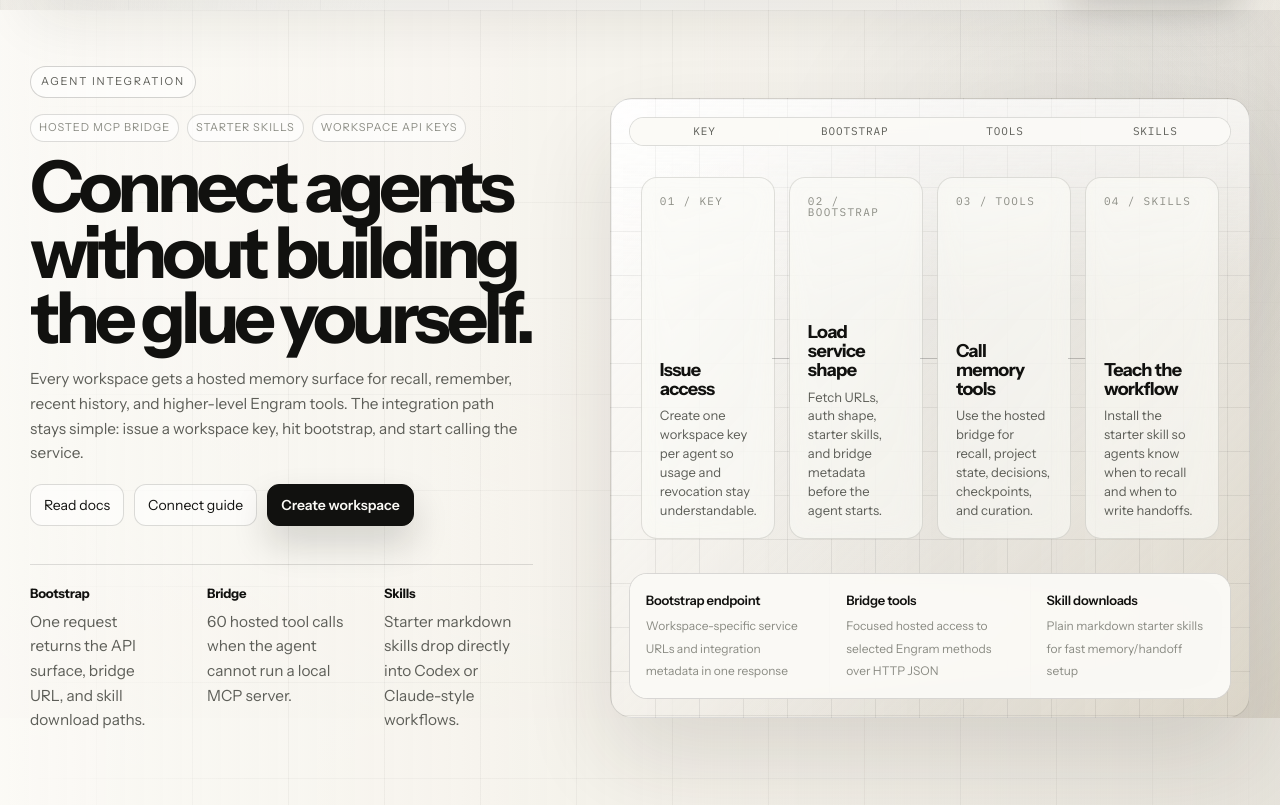
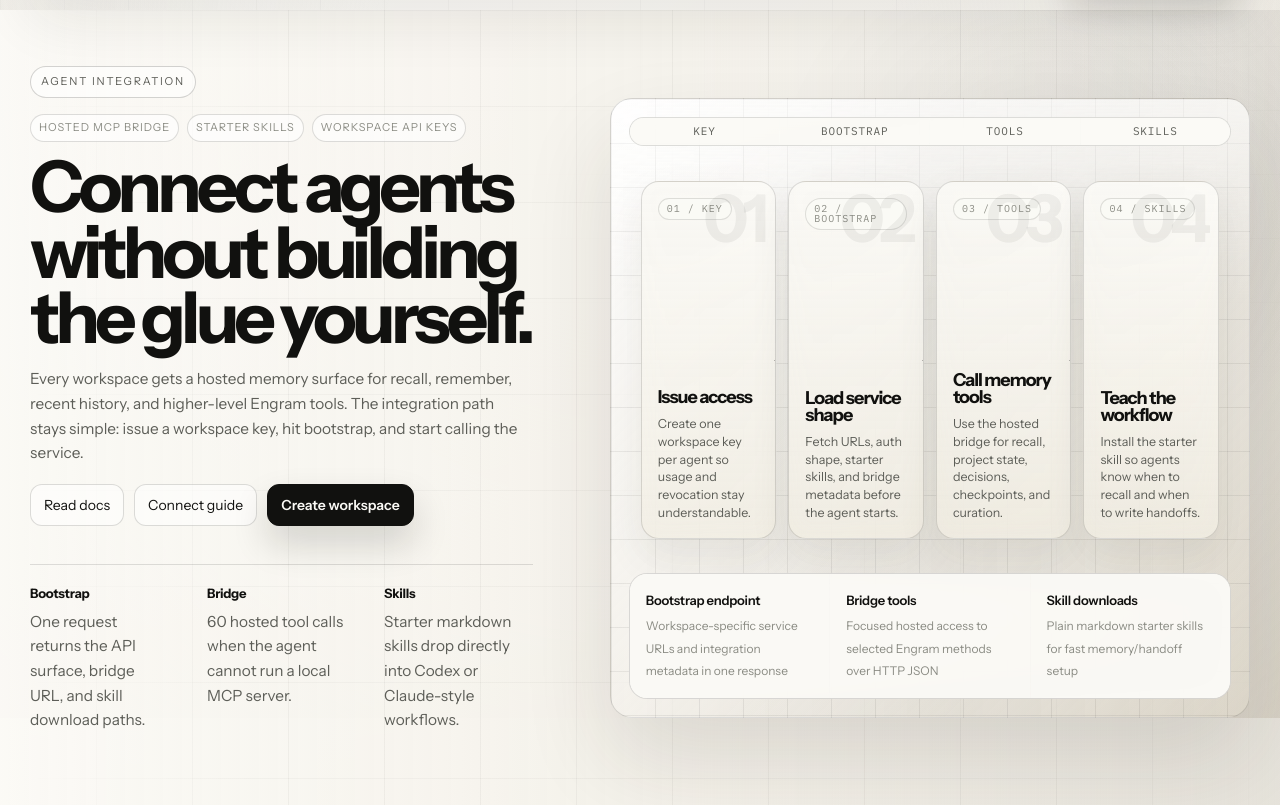
Before and after one commit to raya-ac/engram-cloud, a FastAPI app: page /agents in a window 1280 px wide. Shown: the part 82-887 px from the top of the page. Run offline with FastAPI, Linux system fonts and the light colour scheme; parts of the project's set-up code (start-up, migrations or seed data) failed here and were passed over; some libraries are stand-ins or nearby versions.

Commit message:
Polish hero flow cards

```diff
--- a/app/templates/base.html
+++ b/app/templates/base.html
@@ -298,12 +298,13 @@
     }
     .hero-flow {
       position: absolute;
-      inset: 78px 30px 178px;
+      inset: 82px 30px 178px;
       z-index: 1;
       display: grid;
       grid-template-columns: repeat(4, minmax(0, 1fr));
-      gap: 14px;
+      gap: 12px;
       align-items: stretch;
+      counter-reset: flow;
     }
     .flow-card {
       position: relative;
@@ -311,40 +312,69 @@
       flex-direction: column;
       justify-content: space-between;
       min-height: 100%;
-      padding: 18px;
-      border: 1px solid rgba(17,17,15,0.12);
-      border-radius: 16px;
-      background: rgba(251,250,246,0.64);
+      padding: 16px;
+      overflow: hidden;
+      border: 1px solid rgba(17,17,15,0.14);
+      border-radius: 18px;
+      background:
+        linear-gradient(180deg, rgba(251,250,246,0.94), rgba(241,237,226,0.78)),
+        radial-gradient(circle at 20% 0%, rgba(17,17,15,0.08), transparent 32%);
       backdrop-filter: blur(12px);
+      box-shadow: 0 18px 42px rgba(38,34,24,0.08);
+      transition: transform 180ms ease, box-shadow 180ms ease, border-color 180ms ease;
+    }
+    .flow-card:hover {
+      border-color: rgba(17,17,15,0.24);
+      box-shadow: 0 26px 54px rgba(38,34,24,0.12);
+      transform: translateY(-3px);
+    }
+    .flow-card::before {
+      counter-increment: flow;
+      content: counter(flow, decimal-leading-zero);
+      position: absolute;
+      right: 12px;
+      top: 10px;
+      color: rgba(17,17,15,0.055);
+      font: 700 66px/0.82 "Instrument Sans", ui-sans-serif, system-ui, sans-serif;
+      letter-spacing: -0.08em;
+      pointer-events: none;
     }
     .flow-card::after {
       content: "";
       position: absolute;
-      right: -16px;
+      right: -13px;
       top: 50%;
-      width: 18px;
+      width: 14px;
       height: 1px;
-      background: rgba(17,17,15,0.22);
+      background: rgba(17,17,15,0.28);
     }
     .flow-card:last-child::after { display: none; }
     .flow-index {
+      display: inline-flex;
+      width: fit-content;
+      max-width: 100%;
+      padding: 5px 8px;
+      border: 1px solid rgba(17,17,15,0.12);
+      border-radius: 999px;
+      background: rgba(251,250,246,0.82);
       color: var(--soft);
-      font: 11px/1 "IBM Plex Mono", ui-monospace, monospace;
-      letter-spacing: 0.12em;
+      font: 10px/1 "IBM Plex Mono", ui-monospace, monospace;
+      letter-spacing: 0.1em;
       text-transform: uppercase;
     }
     .flow-card strong {
       display: block;
-      margin: 18px 0 8px;
-      font-size: 18px;
-      letter-spacing: -0.04em;
-      line-height: 1.05;
+      max-width: 11ch;
+      margin: 48px 0 9px;
+      font-size: clamp(16px, 1.4vw, 20px);
+      letter-spacing: -0.055em;
+      line-height: 0.98;
     }
     .flow-card p {
       margin: 0;
       color: var(--muted);
-      font-size: 13px;
-      line-height: 1.45;
+      font-size: 12.5px;
+      line-height: 1.42;
     }
     .signal-stack {
       position: absolute;
@@ -778,6 +808,8 @@
         margin: 72px 14px 154px;
       }
       .flow-card { min-height: auto; padding: 14px; }
+      .flow-card::before { font-size: 44px; }
+      .flow-card strong { max-width: none; margin-top: 34px; }
       .flow-card::after {
         right: auto;
         top: auto;
```
